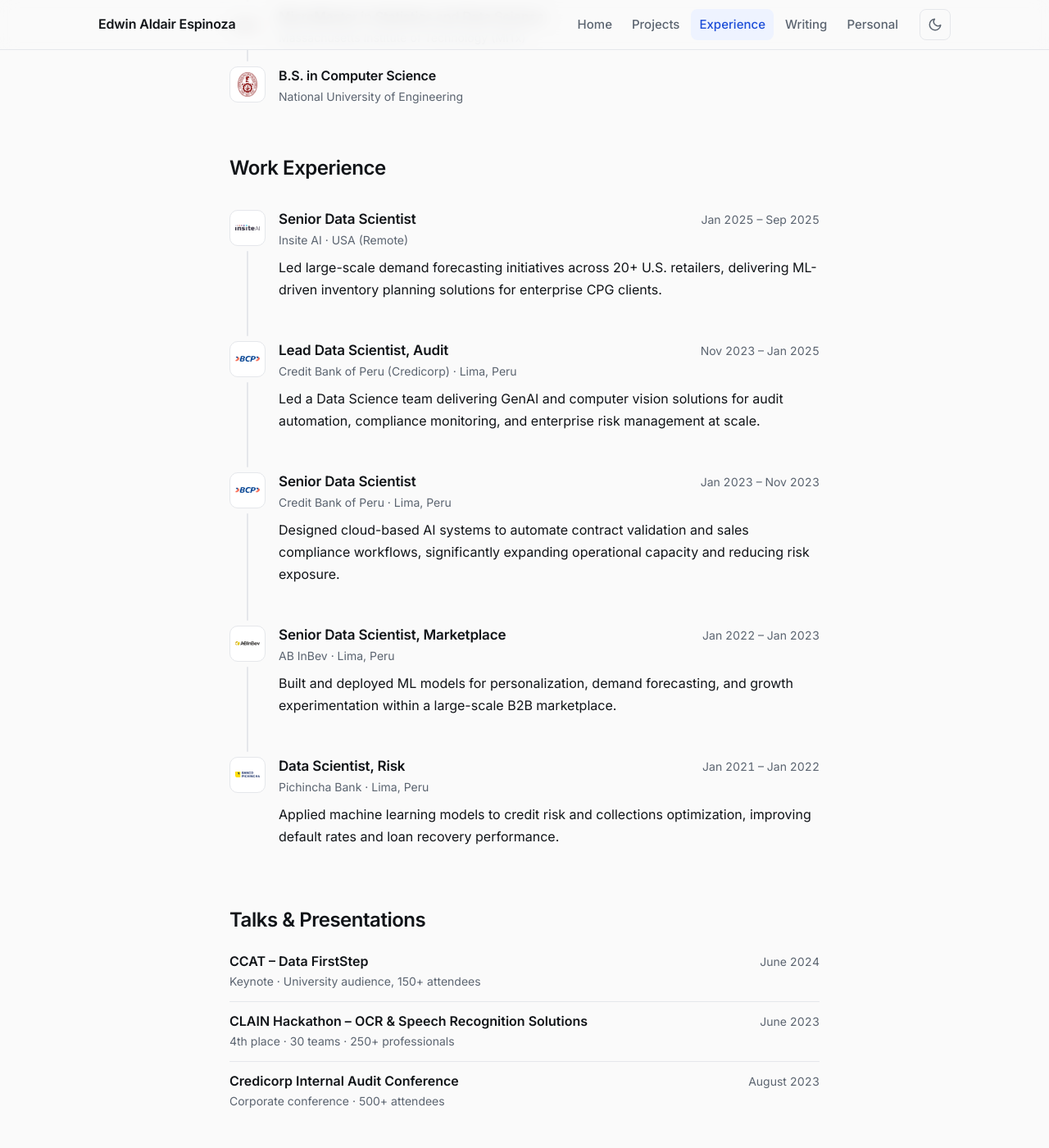
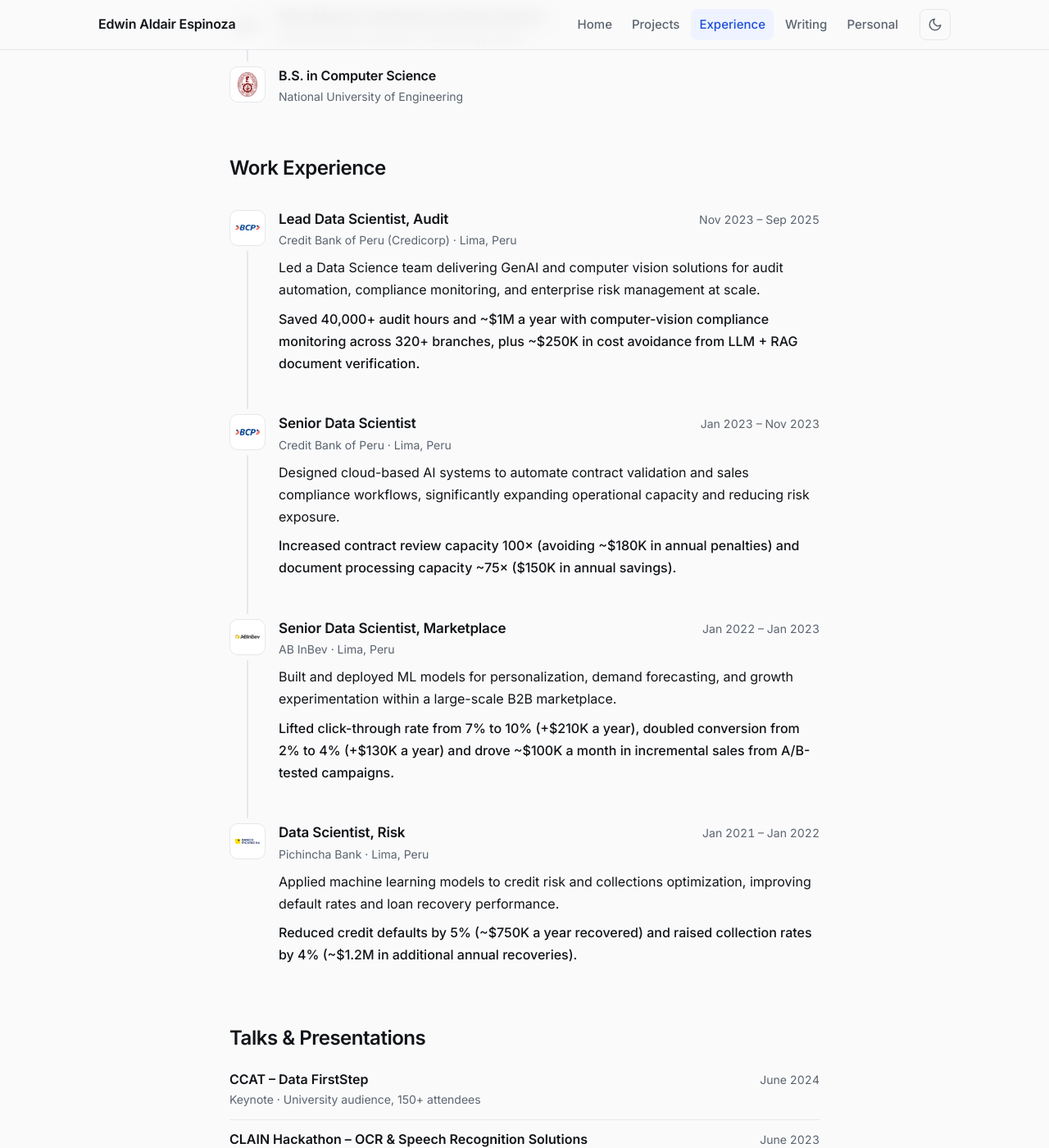
Before and after one commit to aldair-ai/aldair-ai.github.io, a Jekyll site: the page built from experience.md, in a window 1280 px wide and 1400 px high, scrolled down 384 px. Shown: the whole window at 82% size. Built offline with Jekyll 4.4.1, drawn with Linux system fonts in a browser that asks for light colours.

Commit message:
feat: Add CV, quantify role impact and update experience
- Add assets/cv.pdf for the Download CV button
- Remove Insite AI from the roles and the logo strip
- Lead Data Scientist, Audit now runs Nov 2023 to Sep 2025
- Add a quantified impact line per role, taken from the CV
- abaudit coverage is 99%, matching the CV
- Logo strip wraps to fit any number of logos

```diff
--- a/_data/projects.yml
+++ b/_data/projects.yml
@@ -16,14 +16,14 @@
     self-contained HTML audit report.
 
     - Pip-installable · CI/CD via GitHub Actions · Published on PyPI
-    - 184 tests · 100% coverage · tested on Python 3.9 – 3.12
+    - 184 tests · 99% coverage · tested on Python 3.9 – 3.12
     - Modules: `validity`, `design`, `runtime`, `report`
   image:
     src: /assets/img/abaudit.jpg
     width: 2830
     height: 735
     alt: abaudit library
-  metrics: ["On PyPI", "184 tests", "100% coverage"]
+  metrics: ["On PyPI", "184 tests", "99% coverage"]
   tags: [Python, GitHub Actions]
   links:
     - label: GitHub
--- a/_data/roles.yml
+++ b/_data/roles.yml
@@ -1,23 +1,13 @@
 # Roles, newest first. Used by the Experience page timeline and the Home page snapshot.
-# Logos live in assets/img/logos/. Fill in each `impact` with one quantified result;
-# empty impact lines are not shown on the site.
-- title: Senior Data Scientist
-  company: Insite AI
-  location: USA (Remote)
-  dates: Jan 2025 – Sep 2025
-  logo: insiteai.png
-  description: "Led large-scale demand forecasting initiatives across 20+ U.S. retailers, delivering ML-driven inventory planning solutions for enterprise CPG clients."
-  # TODO impact: add one quantified impact line for this role.
-  impact: ""
-
+# Logos live in assets/img/logos/. `impact` is one quantified result per role (from the CV);
+# an empty impact line is not shown on the site.
 - title: Lead Data Scientist, Audit
   company: Credit Bank of Peru (Credicorp)
   location: Lima, Peru
-  dates: Nov 2023 – Jan 2025
+  dates: Nov 2023 – Sep 2025
   logo: bcp.png
   description: "Led a Data Science team delivering GenAI and computer vision solutions for audit automation, compliance monitoring, and enterprise risk management at scale."
-  # TODO impact: add one quantified impact line for this role.
-  impact: ""
+  impact: "Saved 40,000+ audit hours and ~$1M a year with computer-vision compliance monitoring across 320+ branches, plus ~$250K in cost avoidance from LLM + RAG document verification."
 
 - title: Senior Data Scientist
   company: Credit Bank of Peru
@@ -25,8 +15,7 @@
   dates: Jan 2023 – Nov 2023
   logo: bcp.png
   description: "Designed cloud-based AI systems to automate contract validation and sales compliance workflows, significantly expanding operational capacity and reducing risk exposure."
-  # TODO impact: add one quantified impact line for this role.
-  impact: ""
+  impact: "Increased contract review capacity 100× (avoiding ~$180K in annual penalties) and document processing capacity ~75× ($150K in annual savings)."
 
 - title: Senior Data Scientist, Marketplace
   company: AB InBev
@@ -34,8 +23,7 @@
   dates: Jan 2022 – Jan 2023
   logo: abinbev.png
   description: "Built and deployed ML models for personalization, demand forecasting, and growth experimentation within a large-scale B2B marketplace."
-  # TODO impact: add one quantified impact line for this role.
-  impact: ""
+  impact: "Lifted click-through rate from 7% to 10% (+$210K a year), doubled conversion from 2% to 4% (+$130K a year) and drove ~$100K a month in incremental sales from A/B-tested campaigns."
 
 - title: Data Scientist, Risk
   company: Pichincha Bank
@@ -43,5 +31,4 @@
   dates: Jan 2021 – Jan 2022
   logo: pichincha.png
   description: "Applied machine learning models to credit risk and collections optimization, improving default rates and loan recovery performance."
-  # TODO impact: add one quantified impact line for this role.
-  impact: ""
+  impact: "Reduced credit defaults by 5% (~$750K a year recovered) and raised collection rates by 4% (~$1.2M in additional annual recoveries)."
--- a/assets/css/style.css
+++ b/assets/css/style.css
@@ -830,15 +830,18 @@ code {
 }
 
 .logo-strip-list {
-  display: grid;
-  grid-template-columns: repeat(3, minmax(0, 1fr));
+  display: flex;
+  flex-wrap: wrap;
   gap: var(--space-3);
   margin: 0;
   padding: 0;
   list-style: none;
 }
 
+/* Three per row on phones (a short last row stretches), one row from 720px. */
 .logo-strip-list li {
+  flex: 1 1 calc((100% - 2 * var(--space-3)) / 3);
+  min-width: 0;
   display: flex;
   align-items: center;
   justify-content: center;
@@ -869,8 +872,8 @@ code {
 }
 
 @media (min-width: 720px) {
-  .logo-strip-list {
-    grid-template-columns: repeat(6, minmax(0, 1fr));
+  .logo-strip-list li {
+    flex-basis: 0;
   }
 }
 
```
Also changed, not shown: index.md (+0 -1 lines), assets/img/logos/insiteai.png (deleted), 1 other file.
